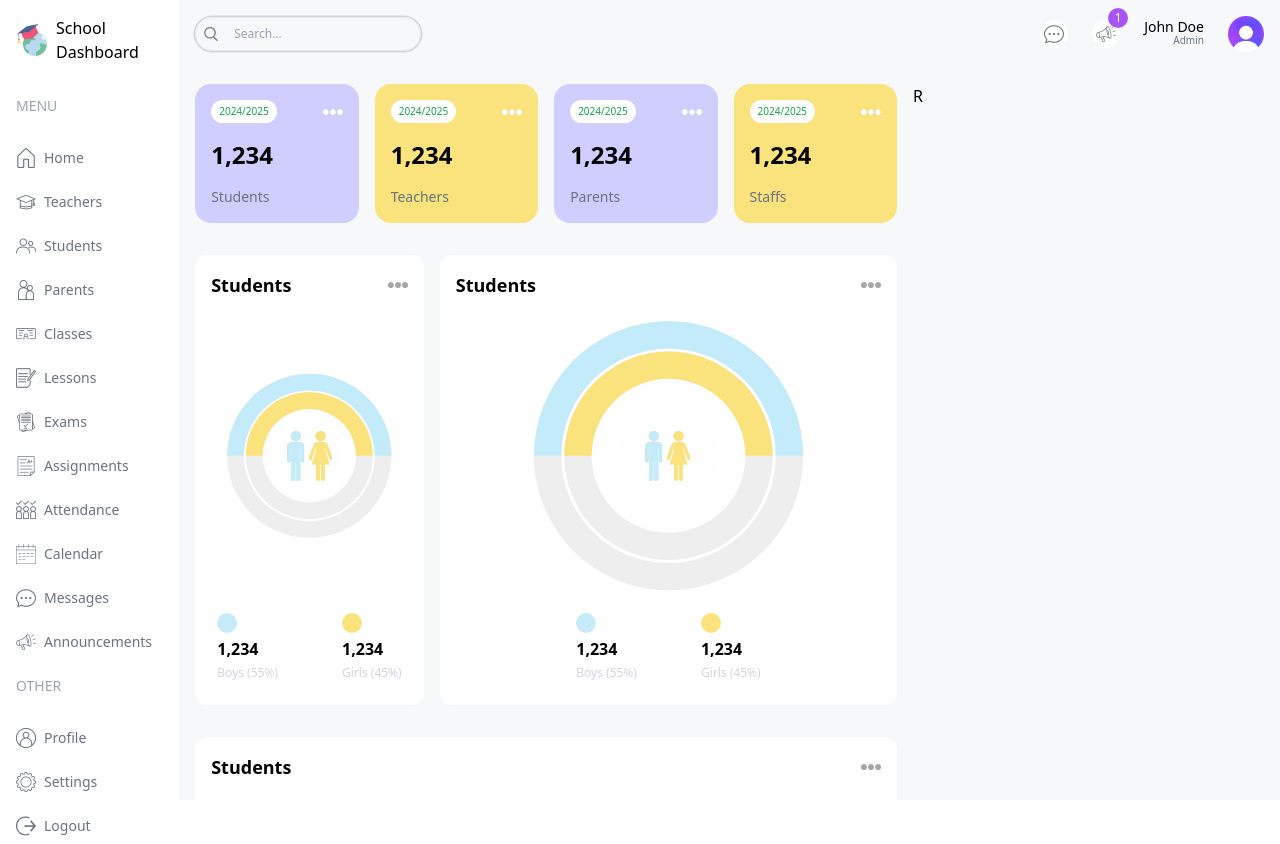
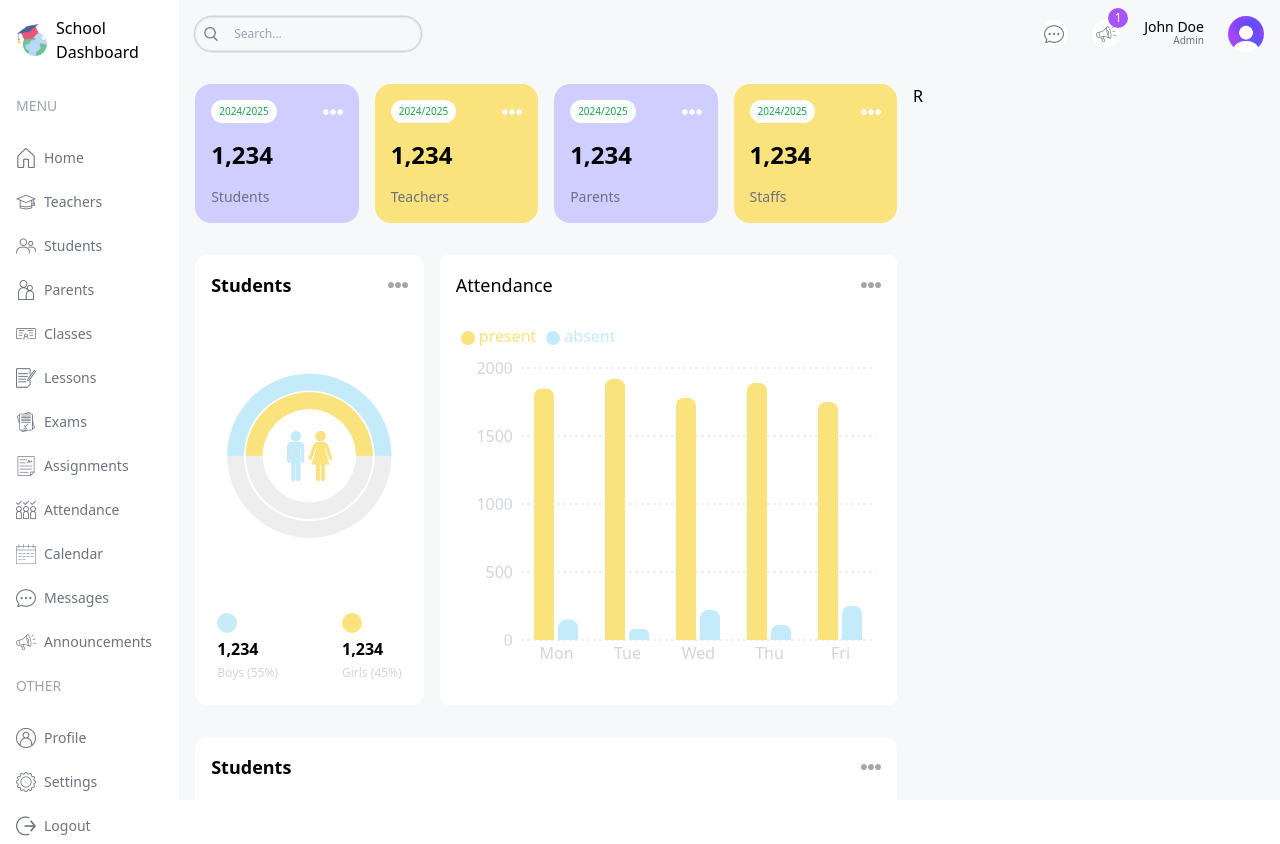
Before and after one commit to ColeCoffman/School-Dashboard, a Next.js app in the folder frontend/: page /admin in a window 1280 px wide. Built offline with nearby package versions, Linux system fonts and the light colour scheme.

Commit message:
Attendance Chart Implemented

```diff
--- a/frontend/app/(dashboard)/admin/page.tsx
+++ b/frontend/app/(dashboard)/admin/page.tsx
@@ -1,3 +1,4 @@
+import AttendanceChart from "@/app/components/AttendanceChart";
 import CountChart from "@/app/components/CountChart";
 import UserCard from "@/app/components/UserCard";
 
@@ -21,11 +22,11 @@ export default function AdminPage() {
           </div>
           {/* Attendance Chart */}
           <div className="w-full lg:w-2/3 h-[450px]">
-            <CountChart />
+            <AttendanceChart />
           </div>
         </div>
         {/* Bottom Chart */}
-        <div className="flex gap-4 justify-between flex-wrap">
+        <div className="w-full h-[500px]">
           <CountChart />
         </div>
       </div>
--- /dev/null
+++ b/frontend/app/components/AttendanceChart.tsx
@@ -0,0 +1,83 @@
+"use client";
+
+import {
+  Bar,
+  BarChart,
+  CartesianGrid,
+  Legend,
+  ResponsiveContainer,
+  Tooltip,
+  XAxis,
+  YAxis,
+} from "recharts";
+import Image from "next/image";
+const data = [
+  {
+    name: "Mon",
+    present: 1850,
+    absent: 150,
+  },
+  {
+    name: "Tue",
+    present: 1920,
+    absent: 80,
+  },
+  {
+    name: "Wed",
+    present: 1780,
+    absent: 220,
+  },
+  {
+    name: "Thu",
+    present: 1890,
+    absent: 110,
+  },
+  {
+    name: "Fri",
+    present: 1750,
+    absent: 250,
+  },
+];
+
+export default function AttendanceChart() {
+  return (
+    <div className="bg-white rounded-lg p-4 h-full">
+      <div className="flex justify-between items-center">
+        <h1 className="text-lg font-medium">Attendance</h1>
+        <Image src="/moreDark.png" alt="More" width={20} height={20} />
+      </div>
+      <ResponsiveContainer width="100%" height="90%">
+        <BarChart width={150} height={40} data={data} barSize={20}>
+          <CartesianGrid strokeDasharray="3 3" vertical={false} stroke="#ddd" />
+          <XAxis
+            dataKey="name"
+            axisLine={false}
+            tickLine={false}
+            tick={{ fill: "#d1d5db" }}
+          />
+          <YAxis axisLine={false} tickLine={false} tick={{ fill: "#d1d5db" }} />
+          <Tooltip
+            contentStyle={{ borderRadius: 10, borderColor: "lightgray" }}
+          />
+          <Legend
+            align="left"
+            verticalAlign="top"
+            wrapperStyle={{ paddingTop: 20, paddingBottom: 20 }}
+          />
+          <Bar
+            dataKey="present"
+            fill="#fae27c"
+            legendType="circle"
+            radius={[8, 8, 0, 0]}
+          />
+          <Bar
+            dataKey="absent"
+            fill="#c3ebfa"
+            legendType="circle"
+            radius={[8, 8, 0, 0]}
+          />
+        </BarChart>
+      </ResponsiveContainer>
+    </div>
+  );
+}
```
